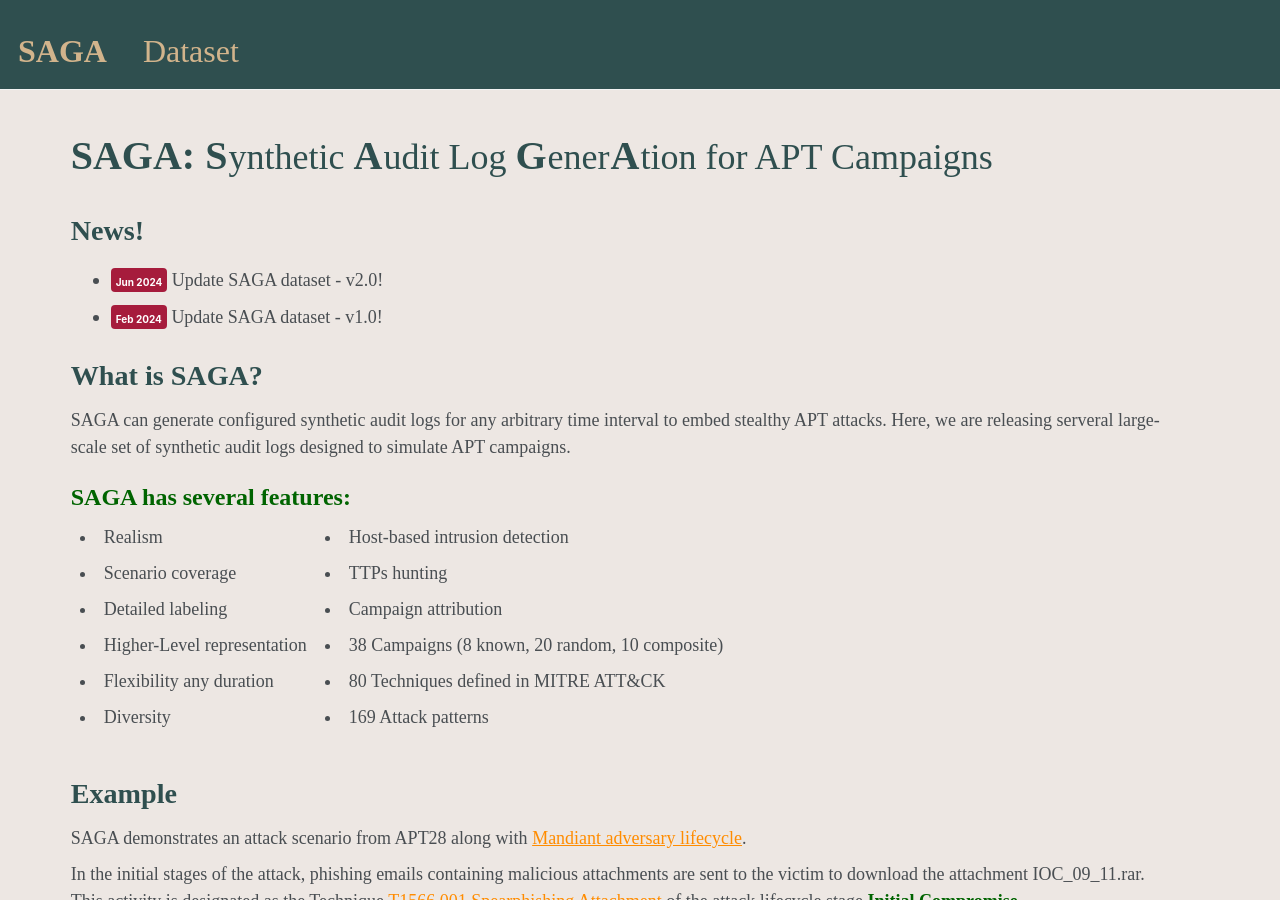
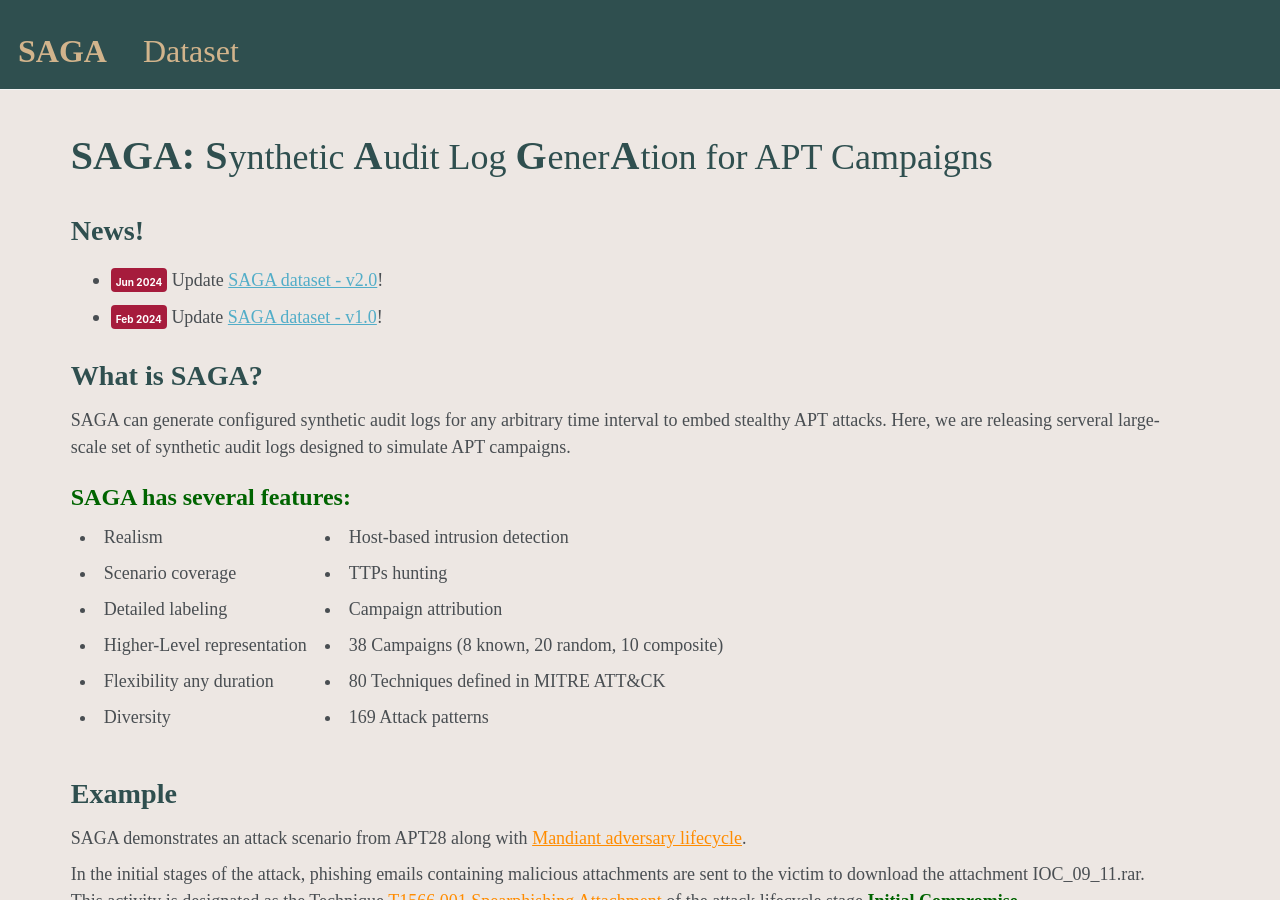
Before and after one commit to KKKK16/KKKK16.github.io, a Jekyll site: the page built from _pages/about.md, in a window 1280 px wide and 900 px high. Built offline with Jekyll 4.4.1, drawn with Linux system fonts in a browser that asks for light colours.

Commit message:
Update about.md

```diff
--- a/_pages/about.md
+++ b/_pages/about.md
@@ -20,8 +20,8 @@ redirect_from:
 
 <h1 style= "color:#2F4F4F; font-family: 'Work Sans'; margin-top: 1em !important;"> News! </h1>
 <ul>
-  <li> <span style="border-width: 3px ; width: 150px; height: 30px ; padding: 1px 5px 2px 5px; text-align: center; background-color:#A61C3C;border-radius: 4px;"><font style="font-weight:bold" color="white" size="1">Jun 2024</font></span><span style="font-family: 'Work Sans';"> Update SAGA dataset - v2.0!</span></li>
-  <li> <span style="border-width: 3px ; width: 150px; height: 30px ; padding: 1px 5px 2px 5px; text-align: center; background-color:#A61C3C;border-radius: 4px;"><font style="font-weight:bold" color="white" size="1">Feb 2024</font></span><span style="font-family: 'Work Sans';"> Update SAGA dataset - v1.0!</span></li>
+  <li> <span style="border-width: 3px ; width: 150px; height: 30px ; padding: 1px 5px 2px 5px; text-align: center; background-color:#A61C3C;border-radius: 4px;"><font style="font-weight:bold" color="white" size="1">Jun 2024</font></span><span style="font-family: 'Work Sans';"> Update <a href="https://kkkk16.github.io/dataset/v1" target="_self" style="font-family: 'Work Sans';">SAGA dataset - v2.0</a>!</span></li>
+  <li> <span style="border-width: 3px ; width: 150px; height: 30px ; padding: 1px 5px 2px 5px; text-align: center; background-color:#A61C3C;border-radius: 4px;"><font style="font-weight:bold" color="white" size="1">Feb 2024</font></span><span style="font-family: 'Work Sans';"> Update <a href="https://kkkk16.github.io/dataset/v1" target="_self" style="font-family: 'Work Sans';">SAGA dataset - v1.0</a>!</span></li>
 </ul>
 
 <h1 style= "color:#2F4F4F; font-family: 'Work Sans'; margin-top: 1em !important;">What is SAGA?</h1>
```
